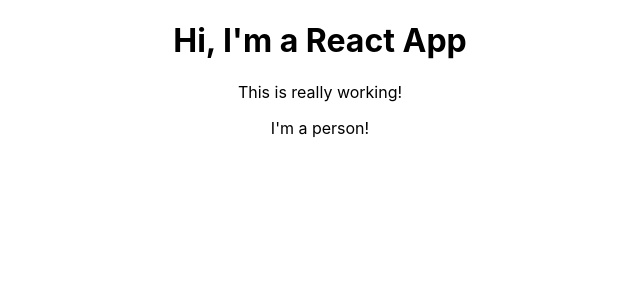
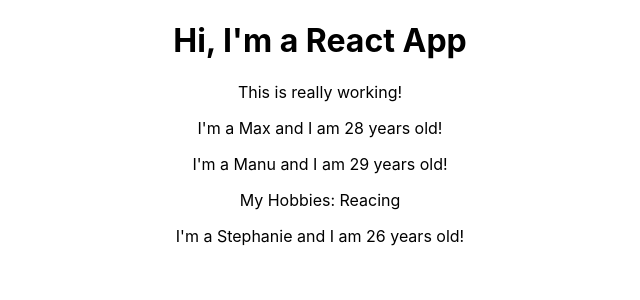
Before and after one commit to trickyBytes/react-complete-guide-chapter-solutions, a React (Create React App) app: page / in a window 1280 px wide. Shown: the top 300 px of the page, without its empty margins (320-960 px from the left). Built offline with nearby package versions, Linux system fonts and the light colour scheme.

Commit message:
chapter-3: Working with props and props.children

```diff
--- a/src/App.js
+++ b/src/App.js
@@ -8,7 +8,9 @@
       <div className="App">
         <h1>Hi, I'm a React App</h1>
         <p>This is really working!</p>
-        <Person/>
+        <Person name="Max" age="28" />
+        <Person name="Manu" age="29">My Hobbies: Reacing</Person>
+        <Person name="Stephanie" age="26" />
       </div>
     );
     // return React.createElement('div', {className: 'App'}, React.createElement('h1', null, 'Hi, I\'m a React App!!!'))
--- a/src/Person/Person.js
+++ b/src/Person/Person.js
@@ -1,7 +1,14 @@
-import React from 'react';
+import React from "react";
 
-const  person = () => {
-    return <p>I'm a person!</p>
-}
+const person = props => {
+  return (
+    <div>
+      <p>
+        I'm a {props.name} and I am {props.age} years old!
+      </p>
+      <p>{props.children}</p>
+    </div>
+  );
+};
 
 export default person;
```
